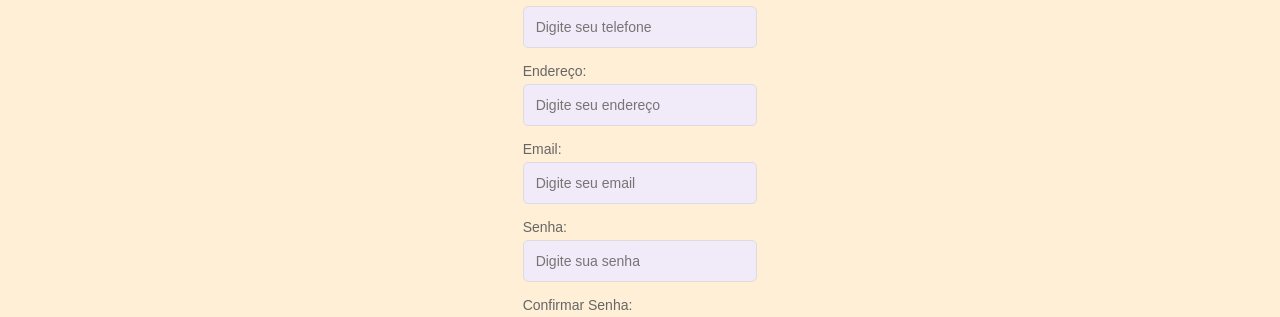
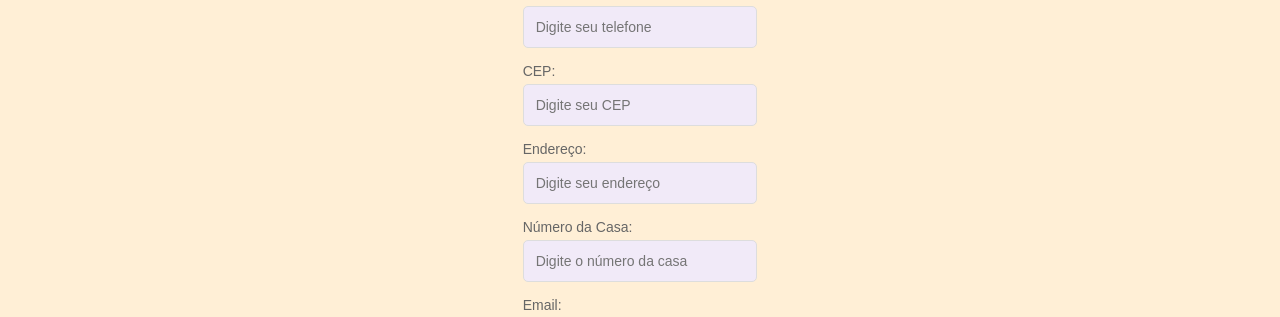
Before and after one commit to lordumungus/TG_5_Semestre_Fatec_Cruzeiro, a React (Create React App) app in the folder my-app/: page /cadastro in a window 1280 px wide. Shown: the part 328-645 px from the top of the page. Built offline with nearby package versions, Linux system fonts and the light colour scheme; no server answers.

Commit message:
via cep adicionado

```diff
--- a/my-app/src/paginas/Cadastro.js
+++ b/my-app/src/paginas/Cadastro.js
@@ -7,8 +7,38 @@ function Cadastro({ onRegister }) {
   const [nome, setNome] = useState('');
   const [cpf, setCpf] = useState('');
   const [telefone, setTelefone] = useState('');
+  const [cep, setCep] = useState('');
   const [endereco, setEndereco] = useState('');
+  const [numeroCasa, setNumeroCasa] = useState(''); // Novo estado para o número da casa
   const [message, setMessage] = useState(''); // Estado para exibir mensagens de resposta
+
+  // Função para buscar o endereço pelo CEP
+  const buscarEnderecoPorCep = async (cep) => {
+    try {
+      const response = await fetch(`https://viacep.com.br/ws/${cep}/json/`);
+      const data = await response.json();
+      if (data.erro) {
+        setMessage('CEP não encontrado.');
+        setEndereco('');
+      } else {
+        setEndereco(`${data.logradouro}, ${data.bairro}, ${data.localidade} - ${data.uf}`);
+        setMessage('');
+      }
+    } catch (error) {
+      setMessage('Erro ao buscar endereço. Tente novamente.');
+    }
+  };
+
+  const handleCepChange = (e) => {
+    const novoCep = e.target.value;
+    setCep(novoCep);
+
+    if (novoCep.length === 8) {
+      buscarEnderecoPorCep(novoCep);
+    } else {
+      setEndereco('');
+    }
+  };
 
   const handleSubmit = async (e) => {
     e.preventDefault();
@@ -20,14 +50,14 @@ function Cadastro({ onRegister }) {
       return;
     }
 
-    if (email && password && nome && cpf && telefone && endereco) {
+    if (email && password && nome && cpf && telefone && cep && endereco && numeroCasa) {
       try {
         const response = await fetch('http://localhost:5000/register', {
           method: 'POST',
           headers: {
             'Content-Type': 'application/json',
           },
-          body: JSON.stringify({ email, password, nome, cpf, telefone, endereco }),
+          body: JSON.stringify({ email, password, nome, cpf, telefone, endereco, numeroCasa }),
         });
 
         const data = await response.json();
@@ -42,7 +72,9 @@ function Cadastro({ onRegister }) {
           setNome('');
           setCpf('');
           setTelefone('');
+          setCep('');
           setEndereco('');
+          setNumeroCasa(''); // Limpa o campo do número da casa
         } else {
           setMessage(`Erro: ${data.error}`); // Exibe a mensagem de erro retornada pela API
         }
@@ -89,12 +121,33 @@ function Cadastro({ onRegister }) {
           />
         </div>
         <div className="form-group">
+          <label>CEP:</label>
+          <input
+            type="text"
+            value={cep}
+            onChange={handleCepChange}
+            placeholder="Digite seu CEP"
+            required
+          />
+        </div>
+        <div className="form-group">
           <label>Endereço:</label>
           <input
             type="text"
             value={endereco}
             onChange={(e) => setEndereco(e.target.value)}
             placeholder="Digite seu endereço"
+            required
+            readOnly={true} // O endereço será preenchido automaticamente
+          />
+        </div>
+        <div className="form-group">
+          <label>Número da Casa:</label>
+          <input
+            type="text"
+            value={numeroCasa}
+            onChange={(e) => setNumeroCasa(e.target.value)}
+            placeholder="Digite o número da casa"
             required
           />
         </div>
--- a/my-app/src/paginas/Home.js
+++ b/my-app/src/paginas/Home.js
@@ -9,8 +9,9 @@ function LoadingSpinner() {
   return (
     <div className="loading-spinner">
       <div className="spinner"></div>
-      <p>Carregando...</p>
+      <div></div>
     </div>
+
   );
 }
 
```
Also changed, not shown: 1 other file (tests, documents, lock files or other folders).
